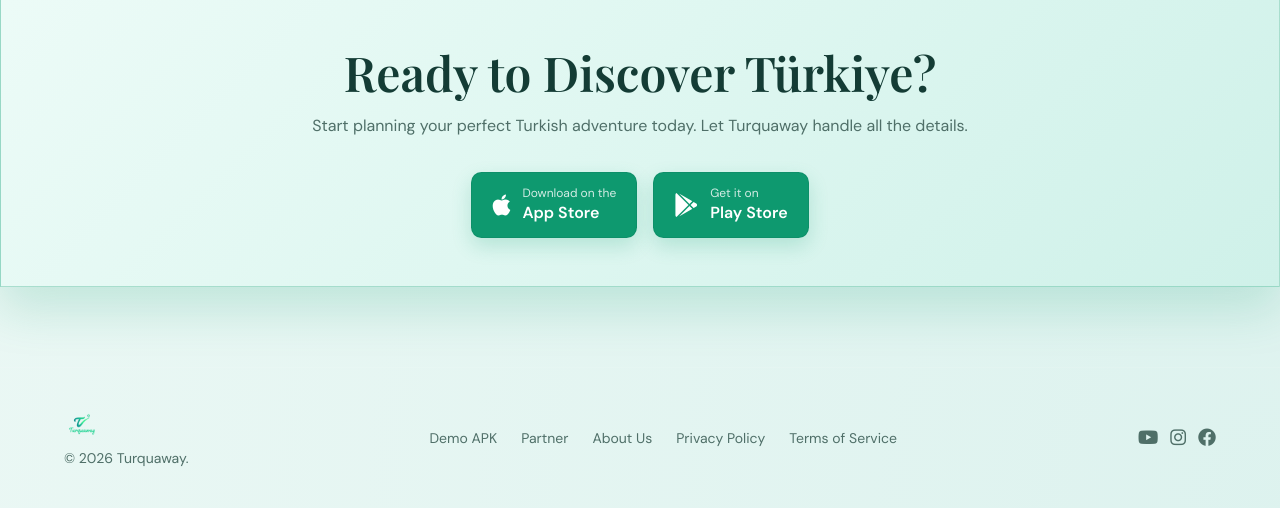
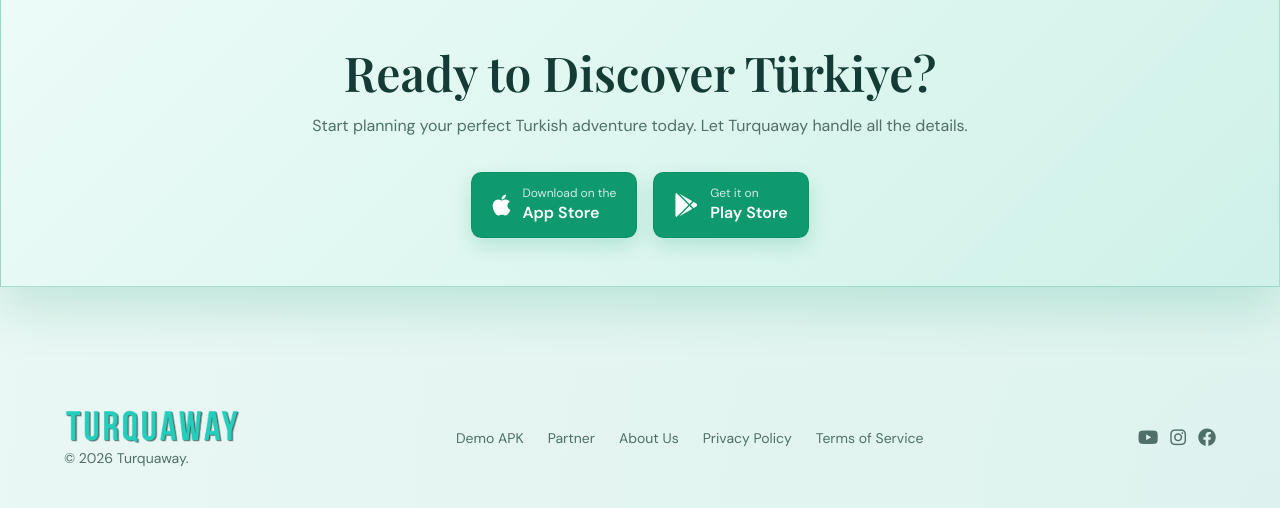
Before and after one commit to ankaforge/turquaway-backend, a Django app: page / in a window 1280 px wide. Shown: the part 4292-4800 px from the top of the page. Run offline with Django 4.2, Linux system fonts and the light colour scheme; some libraries are stand-ins or nearby versions; some web fonts are replaced.

Commit message:
feat: update logo and add favicon assets
- Replace logo.png with turquaway-logo.png in navbar and footer (index.html)
- Add favicon, apple-touch-icon, and webmanifest link tags to index.html and demo_apk.html
- Add favicon directory with all icon variants (16x16, 32x32, 192x192, 512x512, apple-touch-icon, ico, webmanifest)

```diff
--- a/api/templates/landing/demo_apk.html
+++ b/api/templates/landing/demo_apk.html
@@ -17,6 +17,11 @@
 				font-family: "DM Sans", sans-serif;
 			}
 		</style>
+		<link rel="apple-touch-icon" sizes="180x180" href="{% static 'landing/favicon/apple-touch-icon.png' %}" />
+		<link rel="icon" type="image/png" sizes="32x32" href="{% static 'landing/favicon/favicon-32x32.png' %}" />
+		<link rel="icon" type="image/png" sizes="16x16" href="{% static 'landing/favicon/favicon-16x16.png' %}" />
+		<link rel="manifest" href="{% static 'landing/favicon/site.webmanifest' %}" />
+		<link rel="shortcut icon" href="{% static 'landing/favicon/favicon.ico' %}" />
 	</head>
 	<body class="min-h-screen bg-slate-950 text-slate-100">
 		<main class="mx-auto flex min-h-screen w-full max-w-3xl items-center px-4 py-12 sm:px-6">
--- a/api/templates/landing/index.html
+++ b/api/templates/landing/index.html
@@ -66,6 +66,11 @@
       href="https://cdnjs.cloudflare.com/ajax/libs/font-awesome/6.4.0/css/all.min.css"
     />
     <link rel="stylesheet" href="{% static 'landing/styles.css' %}" />
+    <link rel="apple-touch-icon" sizes="180x180" href="{% static 'landing/favicon/apple-touch-icon.png' %}" />
+    <link rel="icon" type="image/png" sizes="32x32" href="{% static 'landing/favicon/favicon-32x32.png' %}" />
+    <link rel="icon" type="image/png" sizes="16x16" href="{% static 'landing/favicon/favicon-16x16.png' %}" />
+    <link rel="manifest" href="{% static 'landing/favicon/site.webmanifest' %}" />
+    <link rel="shortcut icon" href="{% static 'landing/favicon/favicon.ico' %}" />
   </head>
   <!-- Background -->
   <body class="bg-slate-950 text-slate-100 font-sans antialiased">
@@ -89,7 +94,7 @@
         class="mx-auto flex w-full max-w-7xl items-center gap-4 px-4 py-4 sm:px-6 lg:px-8"
       >
         <a href="#" class="shrink-0 flex items-center">
-          <img src="{% static 'landing/logo.png' %}" alt="Turquaway" class="h-10 w-auto" />
+          <img src="{% static 'landing/turquaway-logo.png' %}" alt="Turquaway" class="h-10 w-auto" />
         </a>
 
         <div
@@ -1154,7 +1159,7 @@
         class="mx-auto flex w-full max-w-6xl flex-col items-center justify-between gap-6 md:flex-row"
       >
         <div class="text-center md:text-left">
-          <img src="{% static 'landing/logo.png' %}" alt="Turquaway" class="h-9 w-auto" />
+          <img src="{% static 'landing/turquaway-logo.png' %}" alt="Turquaway" class="h-9 w-auto" />
           <p class="mt-1 text-sm text-slate-400" data-i18n="footerCopyright">
             © 2026 Turquaway.
           </p>
```
Also changed, not shown: api/static/landing/favicon/android-chrome-192x192.png (added), api/static/landing/favicon/android-chrome-512x512.png (added), api/static/landing/favicon/apple-touch-icon.png (added), api/static/landing/favicon/favicon-16x16.png (added), api/static/landing/favicon/favicon-32x32.png (added), api/static/landing/favicon/favicon.ico (added), api/static/landing/favicon/site.webmanifest (added), api/static/landing/turquaway-logo.png (added).
